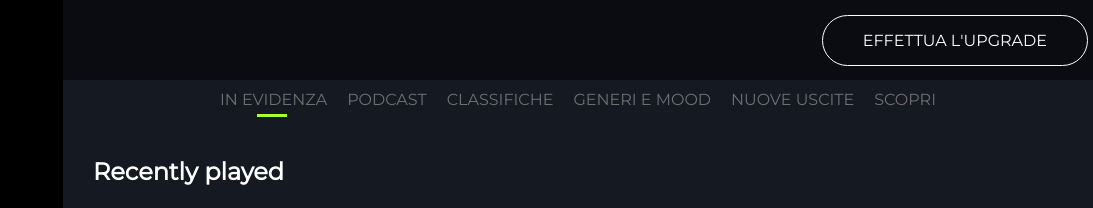
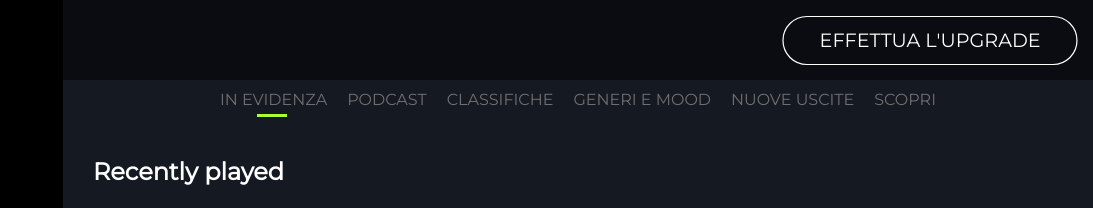
Before and after one commit to SebastianoMV/html-css-spotifyweb, a plain HTML site: page index.html in a window 1280 px wide. In both pictures the pointer is over the link "EFFETTUA L'UPGRADE". Shown: the top 208 px of the page, 187-1280 px from the left. Drawn offline with Linux system fonts and the light colour scheme.

Commit message:
Hover btm e play con scale e non con width

```diff
--- a/css/media.css
+++ b/css/media.css
@@ -109,9 +109,4 @@
   }
 
 
-
-
-
-
-
 }
--- a/css/style.css
+++ b/css/style.css
@@ -134,7 +134,7 @@ aside{
   display: inline-block;
   position: absolute;
   top: 20px;
-  right: 20px;
+  right: 40px;
   color: white;
   padding: 10px 30px;
   border: 1px solid white;
@@ -142,12 +142,7 @@ aside{
 }
 
 .premium-btn:hover{
-  top: 15px;
-  right: 5px;
-  color: white;
-  padding: 15px 40px;
-  border: 1px solid white;
-  border-radius: 50px;
+  transform: scale(120%);
 }
 
 .ul-main{
@@ -300,7 +295,7 @@ footer{
 }
 
 .comand .fa-regular:hover{
-  font-size: 35px;
+  transform: scale(120%);
 }
 
 .barra:hover .barra-corta,
```
